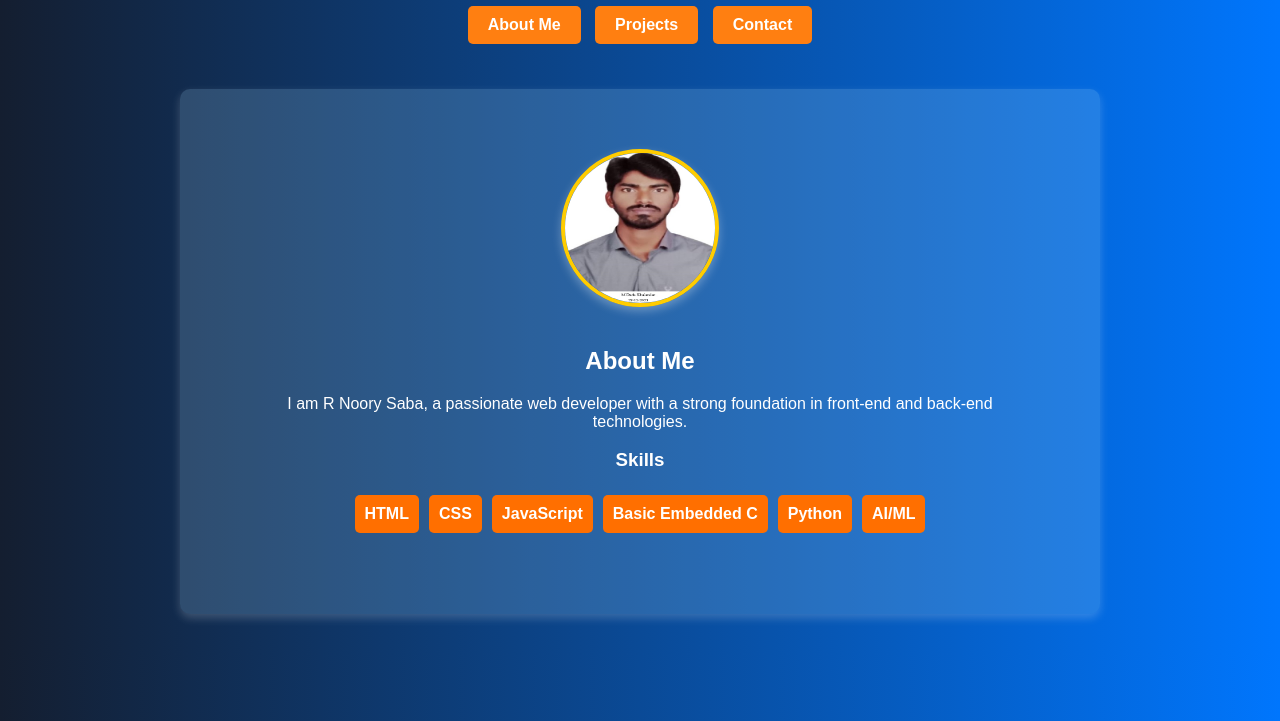
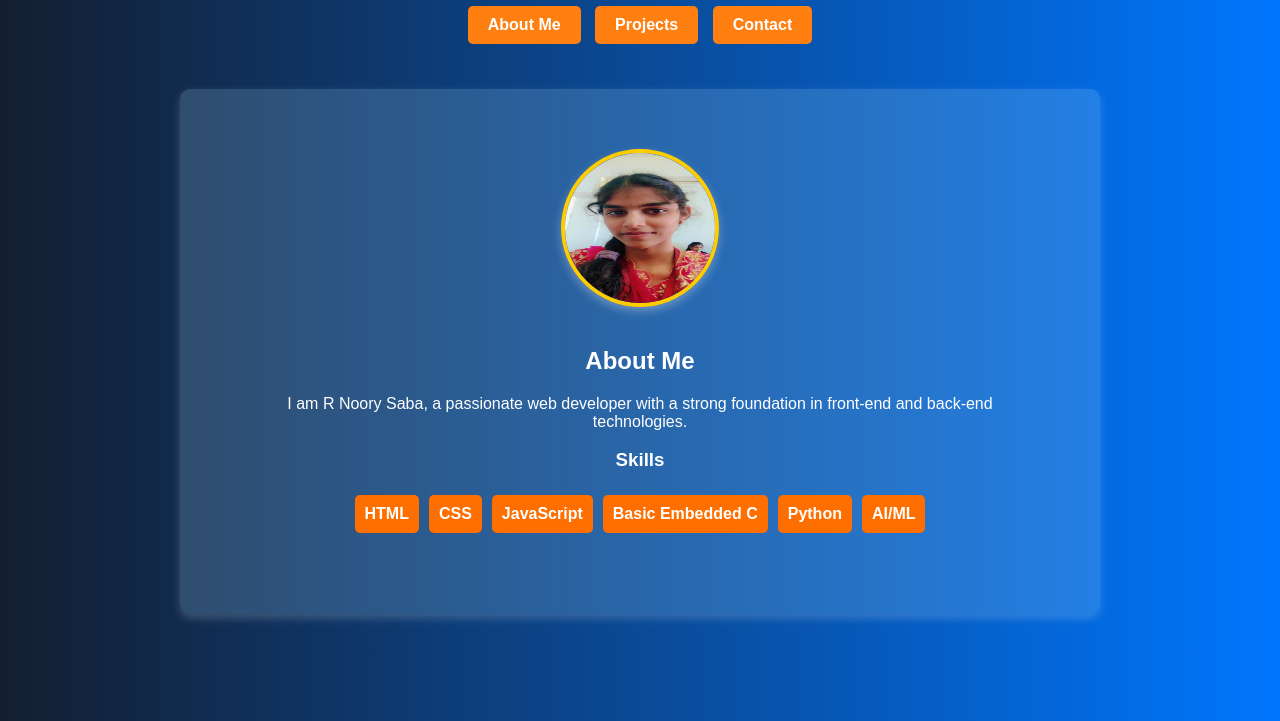
Before and after one commit to Norrysaba22/Micro_IIT_Internship_Saba_Protfolio, a plain HTML site: page about.html in a window 1280 px wide. Shown: the part 79-800 px from the top of the page. Drawn offline with Linux system fonts and the light colour scheme.

Commit message:
Update about.html

```diff
--- a/about.html
+++ b/about.html
@@ -20,7 +20,7 @@
 
     <section id="about">
         <div class="about-container">
-            <img src="kala.jpg" alt="Profile Picture" class="profile-img">
+            <img src="Saba.jpeg" alt="Profile Picture" class="profile-img">
             <div class="about-content">
                 <h2>About Me</h2>
                 <p>I am R Noory Saba, a passionate web developer with a strong foundation in front-end and back-end
```
